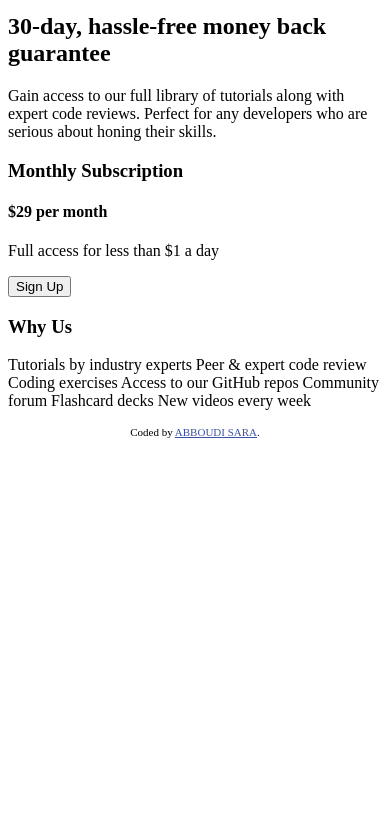
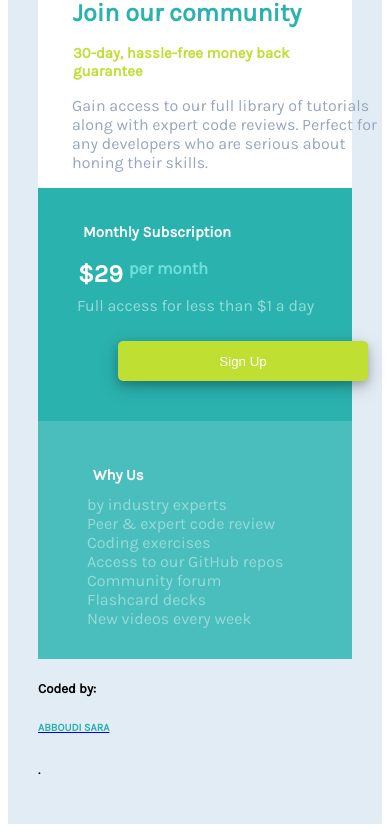
Before and after one commit to Abboudisara/Mini-projet-4sections, a plain HTML site: page Mini_Project_C1_Training/Code_Starter_2/index.html in a window 390 px wide. Shown: the part 67-899 px from the top of the page. Before the commit the page ends 844 px from the top, so only its background shows below. Drawn offline with Linux system fonts and the light colour scheme.

Commit message:
Add files via upload
version mobile

```diff
--- a/Mini_Project_C1_Training/Code_Starter_2/index.html
+++ b/Mini_Project_C1_Training/Code_Starter_2/index.html
@@ -7,20 +7,12 @@
   <!-- displays site properly based on user's device -->
 
   <link rel="icon" type="image/png" sizes="32x32" href="./images/favicon-32x32.png">
+  <link rel="stylesheet" href="style.css">
+  <link href="https://fonts.googleapis.com/css?family=Karla&display=swap" rel="stylesheet">
 
   <title>Single Price Grid Component</title>
 
   <!-- Feel free to remove these styles or customise in your own stylesheet 👍 -->
-  <style>
-    .attribution {
-      font-size: 11px;
-      text-align: center;
-    }
-
-    .attribution a {
-      color: hsl(228, 45%, 44%);
-    }
-  </style>
 </head>
 
 <body>
@@ -28,34 +20,34 @@
     <div class="section1">
       <h1>Join our community</h1>
 
-      <h2>30-day, hassle-free money back guarantee</h2>
+      <h2>30-day, hassle-free money back</br> guarantee</h2>
 
-      <p>Gain access to our full library of tutorials along with expert code reviews.
-        Perfect for any developers who are serious about honing their skills.</p>
+      <p class="par1">Gain access to our full library of tutorials<br> along with expert code reviews.
+        Perfect for <br>any developers who are serious about<br> honing their skills.</p>
     </div>
     <div class="section2">
       <h3>Monthly Subscription</h3>
 
-      <h4>&dollar;29 <span>per mont</span>h</h4>
+      <h4>&dollar;29 <span><sup>per month</sup></span></h4>
 
-      <p>Full access for less than &dollar;1 a day</p>
+      <p class="full">Full access for less than &dollar;1 a day</p>
 
-      <button>Sign Up</button>
+      <button class="btn">Sign Up</button>
     </div>
     <div class="section3">
       <h3>Why Us</h3>
 
-      <p>Tutorials by industry experts
-        Peer &amp; expert code review
-        Coding exercises
-        Access to our GitHub repos
-        Community forum
-        Flashcard decks
-        New videos every week</p>
+      <p class="tutorial">by industry experts</br>
+        Peer &amp; expert code review</br>
+        Coding exercises</br>
+        Access to our GitHub repos</br>
+        Community forum</br>
+        Flashcard decks</br>
+        New videos every week</br></p>
     </div>
     <footer>
       <p class="attribution">
-        Coded by <a href="#">ABBOUDI SARA</a>.
+       <h5> Coded by:</h5> <a href="#"><h6>ABBOUDI SARA</h6></a>.
       </p>
     </footer>
   </div>
--- /dev/null
+++ b/Mini_Project_C1_Training/Code_Starter_2/style.css
@@ -0,0 +1,110 @@
+.contenu {
+    padding: O;
+    margin: O;
+    font-family: 'Karla', sans-serif;
+    text-align: center;
+    display: grid;
+    grid-template-columns: 1fr;
+    grid-template-rows: 1fr;
+    text-align: left;
+    padding: 30px;
+    background-color: #e2ecf5;
+}
+
+h1 {
+    color: hsl(179, 62%, 43%);
+    font-size: 25px;
+    padding-top: 10px;
+    position: relative;
+    left: 35px;
+}
+
+h2 {
+    color: hsl(71, 73%, 54%);
+    font-size: 15px;
+    position: relative;
+    left: 35px;
+}
+
+.par1 {
+    color: hsl(218, 22%, 67%);
+}
+
+.section2 {
+    background-color: hsl(179, 62%, 43%);
+    text-align: 1px;
+}
+
+.section1 {
+    background-color: white;
+}
+
+.section3 {
+    background-color: #4abebd;
+}
+
+.section2 {
+    color: white;
+    padding: 5px;
+}
+
+h3 {
+    font-size: 15px;
+    padding: 5px;
+    position: relative;
+    left: 35px;
+    top: 10px;
+
+}
+
+span {
+    color: #6ddedc;
+    font-size: 20px;
+}
+
+.btn {
+    height: 40px;
+    width: 250px;
+    background-color: #bfdf32;
+    border-radius: 5px;
+    margin: 5px;
+    box-shadow: 0 4px 8px 0 rgba(0, 0, 0, 0.2),
+        0 6px 20px 0 rgba(0, 0, 0, 0.19);
+    color: white;
+    border: none;
+    position: relative;
+    left: 70px;
+    bottom: 30px;
+}
+
+.section3 {
+    color: white;
+    padding: 15px;
+}
+
+p {
+    text-align: 40px;
+    position: relative;
+    left: 34px;
+}
+
+h4 {
+    position: relative;
+    left: 35px;
+    bottom: 10px;
+    font-size: 25px;
+
+}
+
+.full {
+    color: #96dbda;
+    position: relative;
+    bottom: 35px;
+}
+
+.tutorial {
+    color: #96dbda;
+}
+h6{
+    color:hsl(179, 62%, 43%);
+}
```
